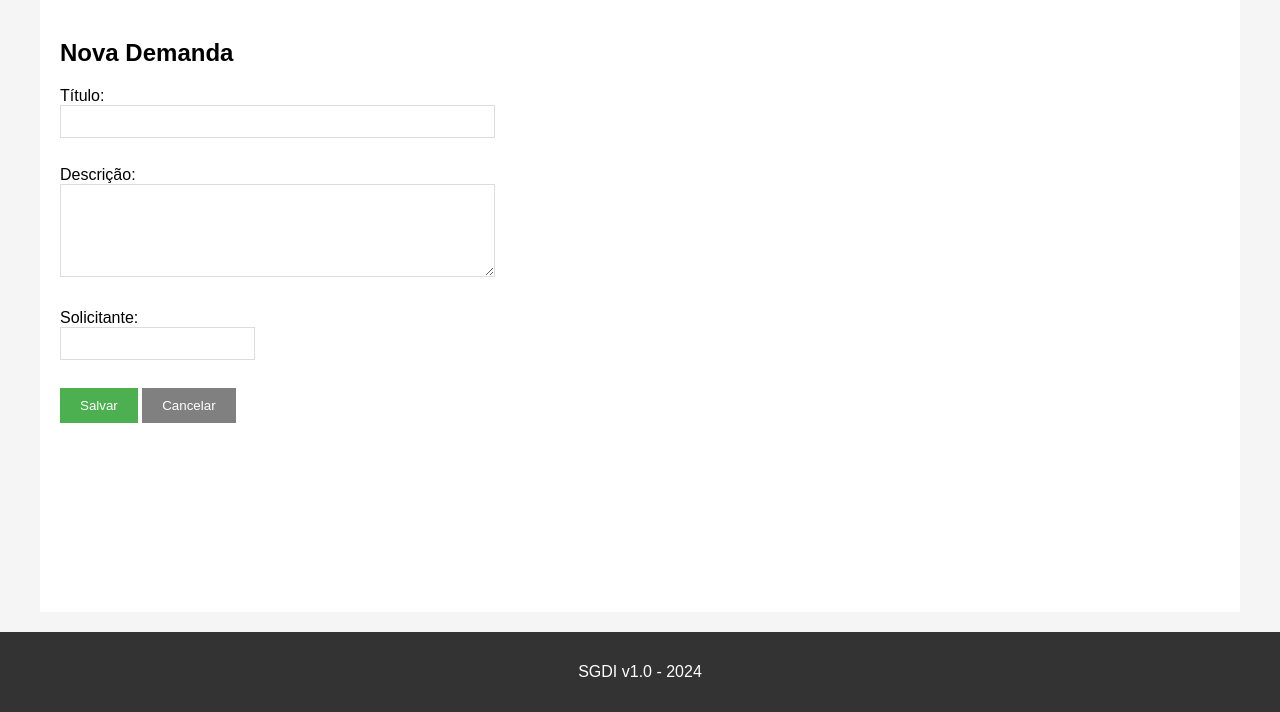
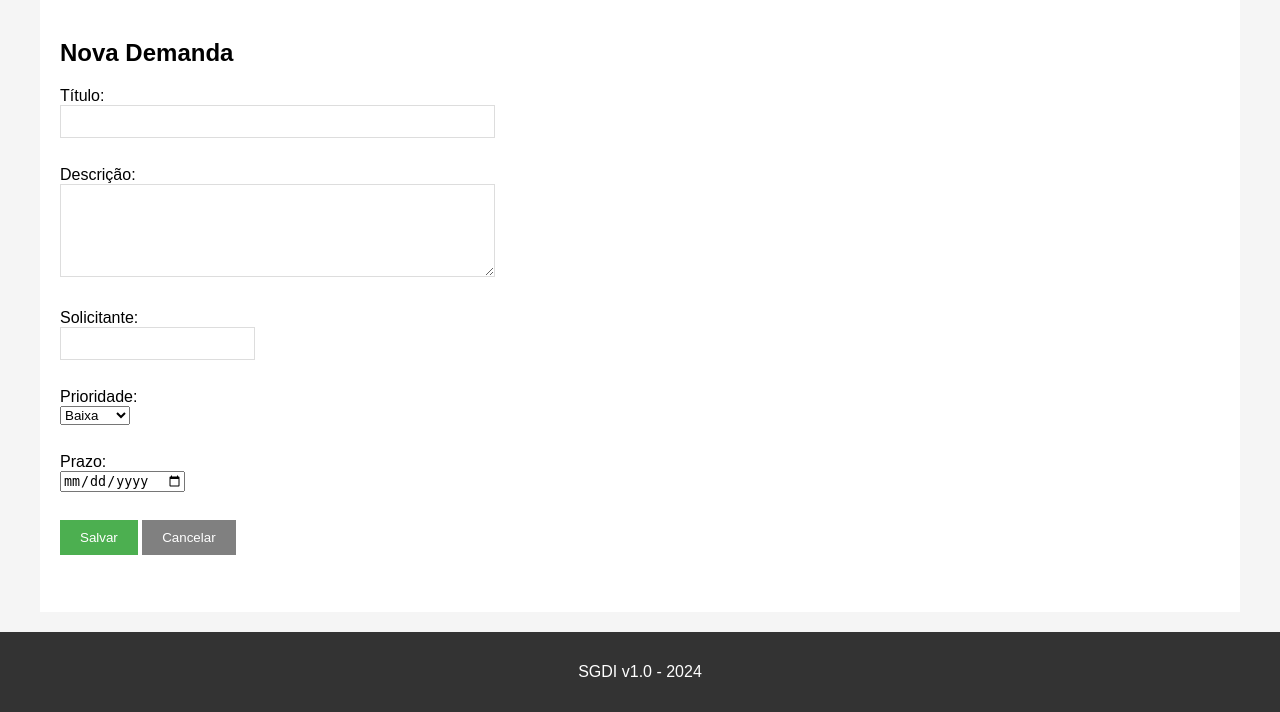
Before and after one commit to LucasFederizzi/Projeto-SGDI, a Flask app: page /nova_demanda in a window 1280 px wide. Shown: the part 88-800 px from the top of the page. Run offline with Flask 3, Linux system fonts and the light colour scheme.

Commit message:
Implementação de classificação de demandas por prioridade e prazo

```diff
--- a/app.py
+++ b/app.py
@@ -25,7 +25,20 @@ def caracteres_invalidos(*textos):
 def index():
     conn = get_db()
     cursor = conn.cursor()
-    demandas = cursor.execute('SELECT * FROM demandas').fetchall()
+    query = """
+        SELECT * FROM demandas
+        ORDER BY
+            CASE prioridade
+                WHEN 'Urgente' THEN 1
+                WHEN 'Alta' THEN 2
+                WHEN 'Média' THEN 3
+                WHEN 'Baixa' THEN 4
+                ELSE 5
+            END,
+            prazo ASC
+    """
+
+    demandas = cursor.execute(query).fetchall()
     conn.close()
     return render_template('index.html', demandas=demandas)
 
@@ -36,16 +49,18 @@ def nova_demanda():
         titulo = request.form['titulo']
         descricao = request.form['descricao']
         solicitante = request.form['solicitante']
+        prioridade = request.form['prioridade']
+        prazo = request.form['prazo']
 
-        if caracteres_invalidos(titulo, descricao, solicitante):
+        if caracteres_invalidos(titulo, descricao, solicitante, prioridade):
             flash('Os campos não podem conter caracteres especiais:')
             return redirect('/nova_demanda')
 
         conn = get_db()
         cursor = conn.cursor()
         cursor.execute(
-            "INSERT INTO demandas (titulo, descricao, solicitante, data_criacao) VALUES (?, ?, ?, ?)",
-            (titulo, descricao, solicitante, datetime.now().strftime('%Y-%m-%d %H:%M:%S'))
+            "INSERT INTO demandas (titulo, descricao, solicitante, data_criacao, prioridade, prazo) VALUES (?, ?, ?, ?, ?, ?)",
+            (titulo, descricao, solicitante, datetime.now().strftime('%Y-%m-%d %H:%M:%S'), prioridade, prazo)
         )
         conn.commit()
         conn.close()
@@ -65,16 +80,17 @@ def editar(id):
         titulo = request.form['titulo']
         descricao = request.form['descricao']
         solicitante = request.form['solicitante']
+        prioridade = request.form['prioridade']
+        prazo = request.form['prazo']
 
-        # Validação dos caracteres proibidos
-        if caracteres_invalidos(titulo, descricao, solicitante):
+        if caracteres_invalidos(titulo, descricao, solicitante, prioridade):
             flash('Os campos não podem conter caracteres especiais')
             conn.close()
             return redirect(f'/editar/{id}')
 
         cursor.execute(
-            "UPDATE demandas SET titulo=?, descricao=?, solicitante=? WHERE id=?",
-            (titulo, descricao, solicitante, id)
+            "UPDATE demandas SET titulo=?, descricao=?, solicitante=?, prioridade=?, prazo=? WHERE id=?",
+            (titulo, descricao, solicitante, prioridade, prazo, id)
         )
         conn.commit()
         conn.close()
@@ -112,6 +128,14 @@ def buscar():
         SELECT * FROM demandas
         WHERE titulo LIKE ?
         ORDER BY
+            CASE prioridade
+                WHEN 'Urgente' THEN 1
+                WHEN 'Alta' THEN 2
+                WHEN 'Média' THEN 3
+                WHEN 'Baixa' THEN 4
+                ELSE 5
+            END,
+            prazo ASC,
             CASE
                 WHEN LOWER(titulo) = LOWER(?) THEN 1
                 WHEN LOWER(titulo) LIKE LOWER(?) THEN 2
--- a/templates/detalhes.html
+++ b/templates/detalhes.html
@@ -10,6 +10,9 @@
 
     <p><strong>Solicitante:</strong> {{ demanda[3] }}</p>
     <p><strong>Data de Criação:</strong> {{ demanda[4] }}</p>
+
+    <p><strong>Prioridade:</strong> {{ demanda[5] }}</p>
+    <p><strong>Prazo:</strong> {{ demanda[6] }}</p>
 
     <br>
     <a href="/editar/{{ demanda[0] }}"><button>Editar</button></a>
--- a/templates/index.html
+++ b/templates/index.html
@@ -11,6 +11,8 @@
             <th>Título</th>
             <th>Solicitante</th>
             <th>Data</th>
+            <th>Prioridade</th>
+            <th>Prazo</th>
             <th>Ações</th>
         </tr>
     </thead>
@@ -21,6 +23,8 @@
             <td>{{ demanda[1] }}</td>
             <td>{{ demanda[3] }}</td>
             <td>{{ demanda[4] }}</td>
+            <td>{{ demanda[5] }}</td>
+            <td>{{ demanda[6] }}</td>
             <td>
                 <a href="/detalhes/{{ demanda[0] }}">Ver</a>
                 |
--- a/templates/nova_demanda.html
+++ b/templates/nova_demanda.html
@@ -22,6 +22,25 @@
     </div>
     <br>
 
+    <div>
+        <label>Prioridade:</label><br>
+        <select name="prioridade" required>
+            <!-- No editar.html, você pode usar um if para setar o 'selected' baseado em demanda[5] -->
+            <option value="Baixa">Baixa</option>
+            <option value="Média">Média</option>
+            <option value="Alta">Alta</option>
+            <option value="Urgente">Urgente</option>
+        </select>
+    </div>
+    <br>
+
+    <div>
+        <label>Prazo:</label><br>
+        <!-- type="date" facilita a entrada do usuário e o formato padronizado pro banco -->
+        <input type="date" name="prazo" required>
+    </div>
+    <br>
+
     <button type="submit">Salvar</button>
     <a href="/"><button type="button">Cancelar</button></a>
 </form>
```
Also changed, not shown: init_db.py (+11 -9 lines), templates/editar.html (+19 -0 lines).
